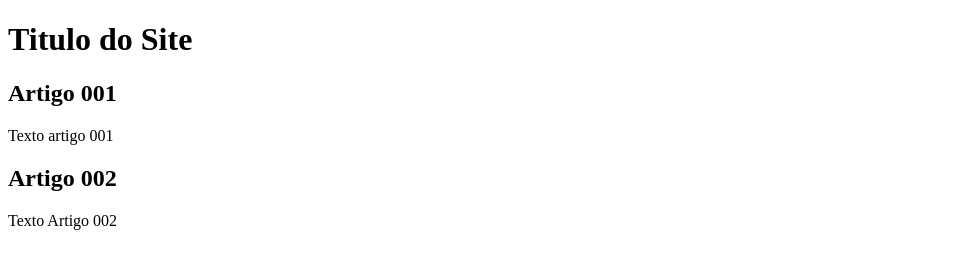
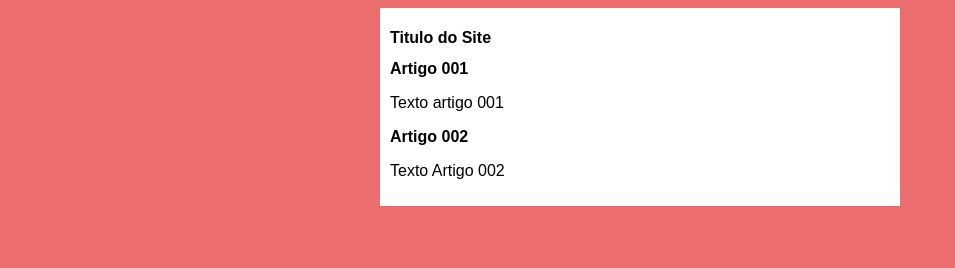
Before and after one commit to lualourenco/projeto-site, a plain HTML site: page index.html in a window 1280 px wide. Shown: the whole page, without its empty margins (0-955 px from the left). Drawn offline with Linux system fonts and the light colour scheme.

Commit message:
iniciei o designe

```diff
--- a/index.html
+++ b/index.html
@@ -3,6 +3,7 @@
 <head>
     <meta charset="UTF-8">
     <meta name="viewport" content="width=device-width, initial-scale=1.0">
+    <link rel="stylesheet" href="styles/style.css">
     <title>Titulo do Site</title>
 </head>
 <body>
--- /dev/null
+++ b/styles/style.css
@@ -0,0 +1,16 @@
+* {
+    font-family: Arial, Helvetica, sans-serif;
+    font-size: 16px;
+}
+
+body {
+    background-color: rgb(236, 109, 109);
+}
+
+main {
+    background-color: white;
+    width: 500px;
+    margin: auto;
+    padding: 10px;
+    box-shadow: 3px 3px 5px rgb(0, 0, 473;
+}
```
